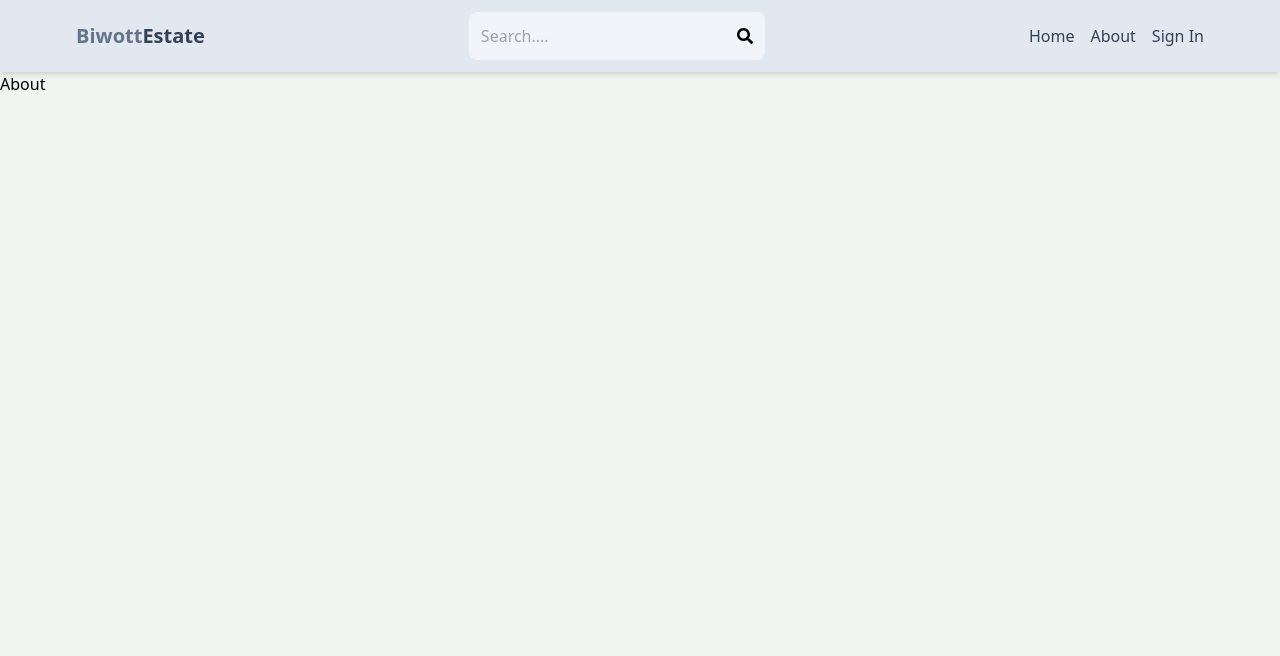
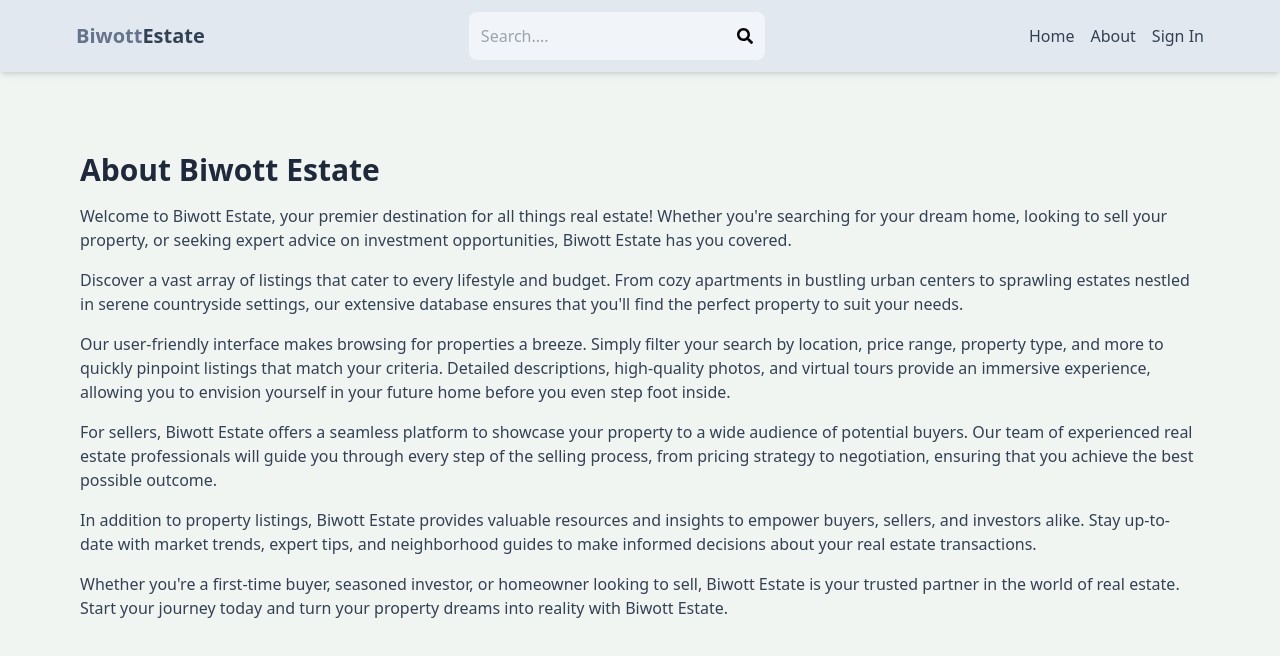
Before and after one commit to chepkosum/reale-estate, a React (Vite) app in the folder client/: page /about in a window 1280 px wide. Shown: the top 656 px of the page. Built offline with nearby package versions, Linux system fonts and the light colour scheme; no server answers.

Commit message:
Complete about page

```diff
--- a/client/src/Pages/About.jsx
+++ b/client/src/Pages/About.jsx
@@ -2,7 +2,27 @@ import React from 'react'
 
 const About = () => {
   return (
-    <div>About</div>
+    <div className='py-20 px-4 max-w-6xl mx-auto'>
+      <h1 className='text-3xl font-bold mb-4 text-slate-800'>About Biwott Estate</h1>
+      <p className='mb-4 text-slate-700'>
+      Welcome to Biwott Estate, your premier destination for all things real estate! Whether you're searching for your dream home, looking to sell your property, or seeking expert advice on investment opportunities, Biwott Estate has you covered.
+      </p>
+      <p className='mb-4 text-slate-700'>
+      Discover a vast array of listings that cater to every lifestyle and budget. From cozy apartments in bustling urban centers to sprawling estates nestled in serene countryside settings, our extensive database ensures that you'll find the perfect property to suit your needs.
+      </p>
+      <p className='mb-4 text-slate-700'>
+      Our user-friendly interface makes browsing for properties a breeze. Simply filter your search by location, price range, property type, and more to quickly pinpoint listings that match your criteria. Detailed descriptions, high-quality photos, and virtual tours provide an immersive experience, allowing you to envision yourself in your future home before you even step foot inside.
+      </p>
+      <p className='mb-4 text-slate-700'>
+      For sellers, Biwott Estate offers a seamless platform to showcase your property to a wide audience of potential buyers. Our team of experienced real estate professionals will guide you through every step of the selling process, from pricing strategy to negotiation, ensuring that you achieve the best possible outcome.
+      </p>
+      <p className='mb-4 text-slate-700'>
+      In addition to property listings, Biwott Estate provides valuable resources and insights to empower buyers, sellers, and investors alike. Stay up-to-date with market trends, expert tips, and neighborhood guides to make informed decisions about your real estate transactions.
+      </p>
+      <p className='mb-4 text-slate-700'>
+      Whether you're a first-time buyer, seasoned investor, or homeowner looking to sell, Biwott Estate is your trusted partner in the world of real estate. Start your journey today and turn your property dreams into reality with Biwott Estate.
+      </p>
+    </div>
   )
 }
 
```
